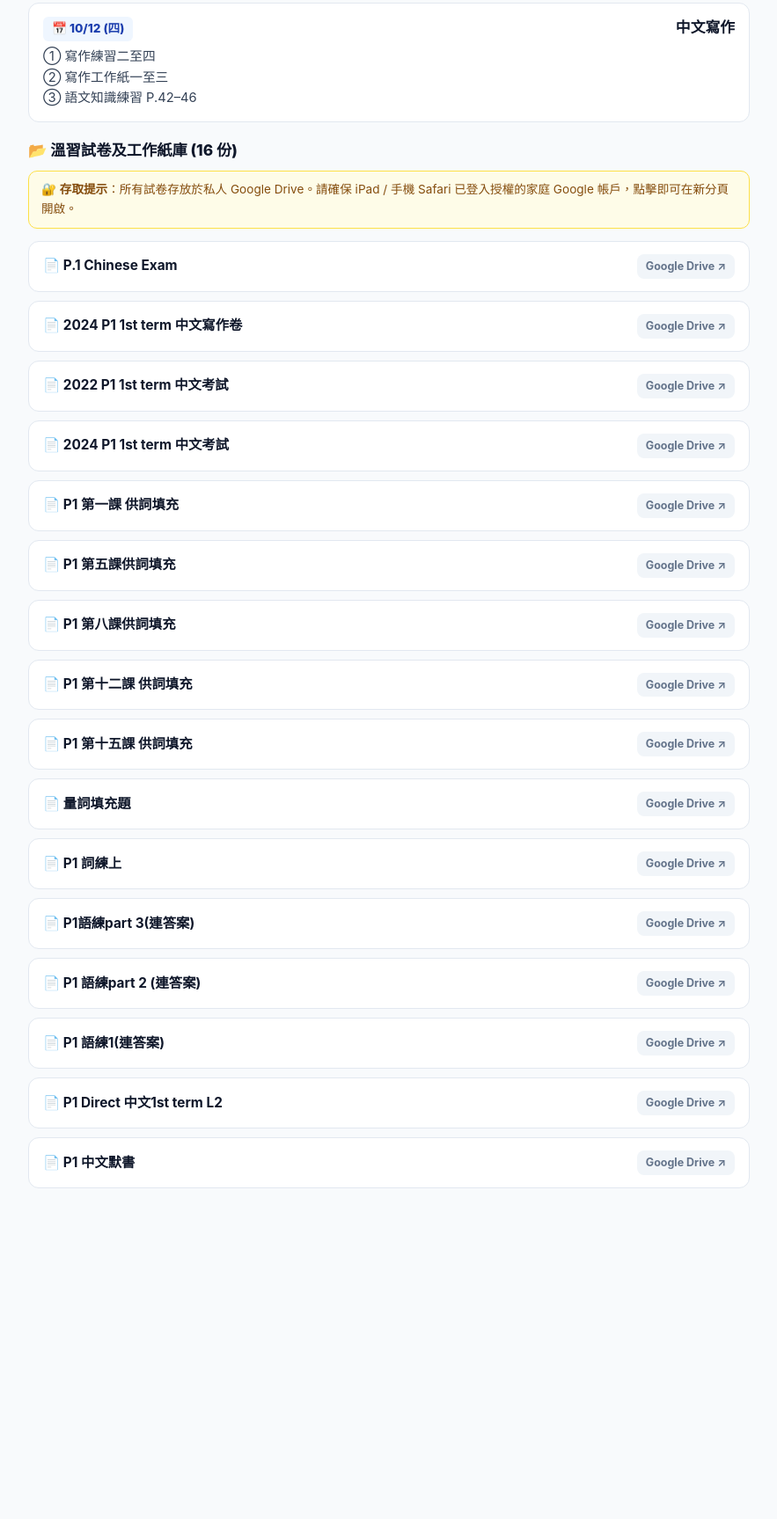
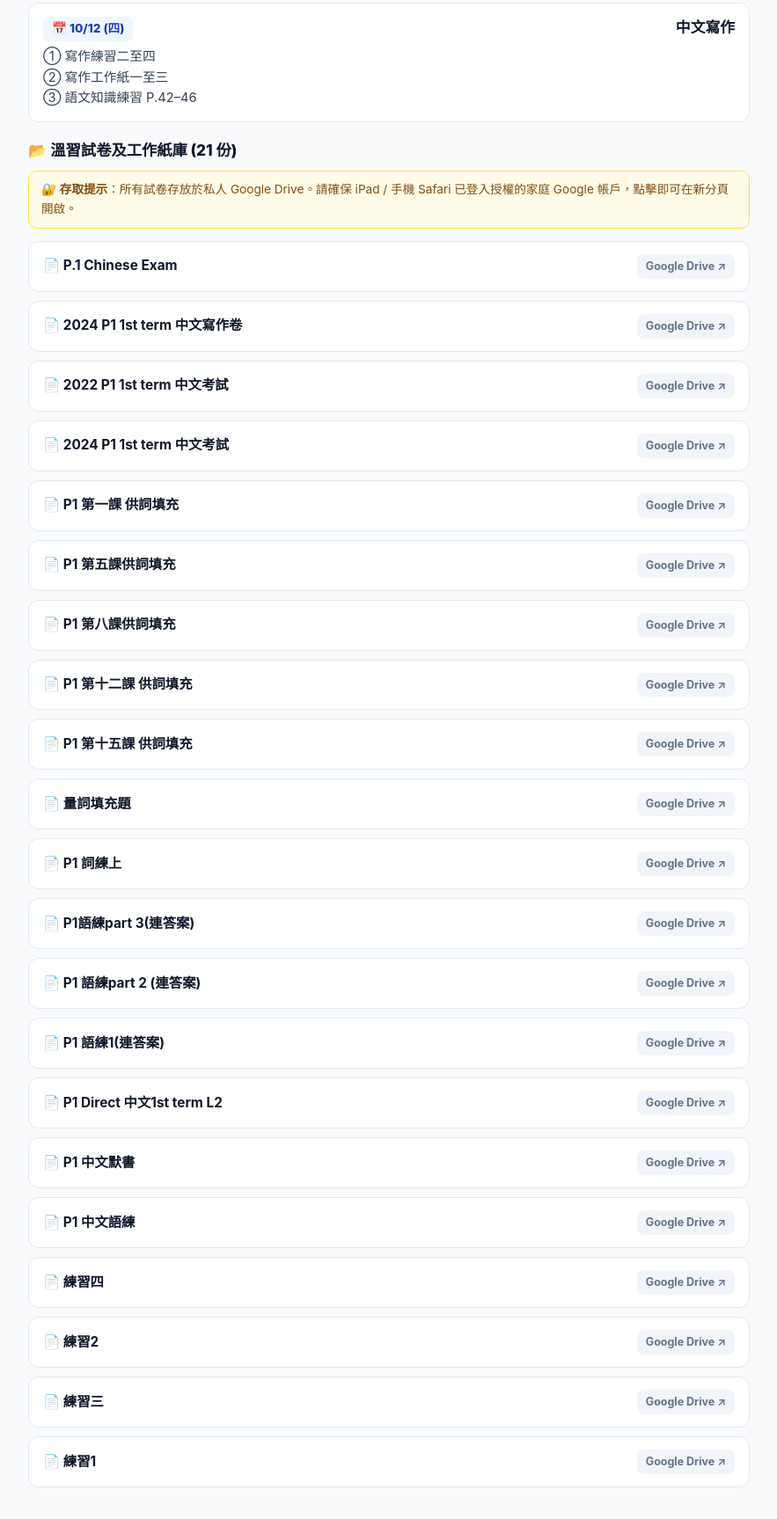
Before and after one commit to leighapollo277-coder/yy-math-drill, a plain HTML site: page chinese/index.html in a window 1280 px wide. Shown: the part 539-2266 px from the top of the page at 88% size, without its empty margins (198-1081 px from the left). Before the commit the page ends 1926 px from the top, so only its background shows below. Drawn offline with Linux system fonts and the light colour scheme.

Commit message:
chore: sync 9 new deduplicated Drive PDFs across Math, Chinese & English vaults

```diff
--- a/chinese/index.html
+++ b/chinese/index.html
@@ -147,7 +147,7 @@
       <div class="exam-scope">① 寫作練習二至四<br>② 寫作工作紙一至三<br>③ 語文知識練習 P.42–46</div>
     </div>
 
-  <h2 class="section-title">📂 溫習試卷及工作紙庫 (16 份)</h2>
+  <h2 class="section-title">📂 溫習試卷及工作紙庫 (21 份)</h2>
   <div class="auth-note">
     🔐 <strong>存取提示</strong>：所有試卷存放於私人 Google Drive。請確保 iPad / 手機 Safari 已登入授權的家庭 Google 帳戶，點擊即可在新分頁開啟。
   </div>
@@ -168,6 +168,11 @@
       <a class="pdf-item" href="https://drive.google.com/file/d/1i_QVTdJq9XZAYEN4zDM4dGDG1SlkBEpp/view" target="_blank" rel="noopener"><span>📄 P1 語練1(連答案)</span><span class="pdf-badge">Google Drive ↗</span></a>
       <a class="pdf-item" href="https://drive.google.com/file/d/1_zydnOzK44EFDy2keukj7Jzg3q86F-n_/view" target="_blank" rel="noopener"><span>📄 P1 Direct 中文1st term L2</span><span class="pdf-badge">Google Drive ↗</span></a>
       <a class="pdf-item" href="https://drive.google.com/file/d/17S_iEHw1fUdeVtJakusC8dw9wshNJZR3/view" target="_blank" rel="noopener"><span>📄 P1 中文默書</span><span class="pdf-badge">Google Drive ↗</span></a>
+      <a class="pdf-item" href="https://drive.google.com/file/d/1cbrdLsD4A2rA8Jq5JB0gYHalPzo-zKpC/view" target="_blank" rel="noopener"><span>📄 P1 中文語練</span><span class="pdf-badge">Google Drive ↗</span></a>
+      <a class="pdf-item" href="https://drive.google.com/file/d/1dzQIhZSmwEkF0RPiimroAG_6orsu-xBr/view" target="_blank" rel="noopener"><span>📄 練習四</span><span class="pdf-badge">Google Drive ↗</span></a>
+      <a class="pdf-item" href="https://drive.google.com/file/d/1EbupSFO3MheXzZwu4NCvb_p-HjBoz17C/view" target="_blank" rel="noopener"><span>📄 練習2</span><span class="pdf-badge">Google Drive ↗</span></a>
+      <a class="pdf-item" href="https://drive.google.com/file/d/1Rbsjb1kEd7ETKfSRAXBX7ucsOau4Tmf8/view" target="_blank" rel="noopener"><span>📄 練習三</span><span class="pdf-badge">Google Drive ↗</span></a>
+      <a class="pdf-item" href="https://drive.google.com/file/d/1wkHGC9NF1lnEvA4AE7yNv5XYJDg-Wj5e/view" target="_blank" rel="noopener"><span>📄 練習1</span><span class="pdf-badge">Google Drive ↗</span></a>
     </div>
 </div>
 </body>
```
Also changed, not shown: english/index.html (+3 -1 lines), index.html (+1 -1 lines), math/index.html (+3 -1 lines).
